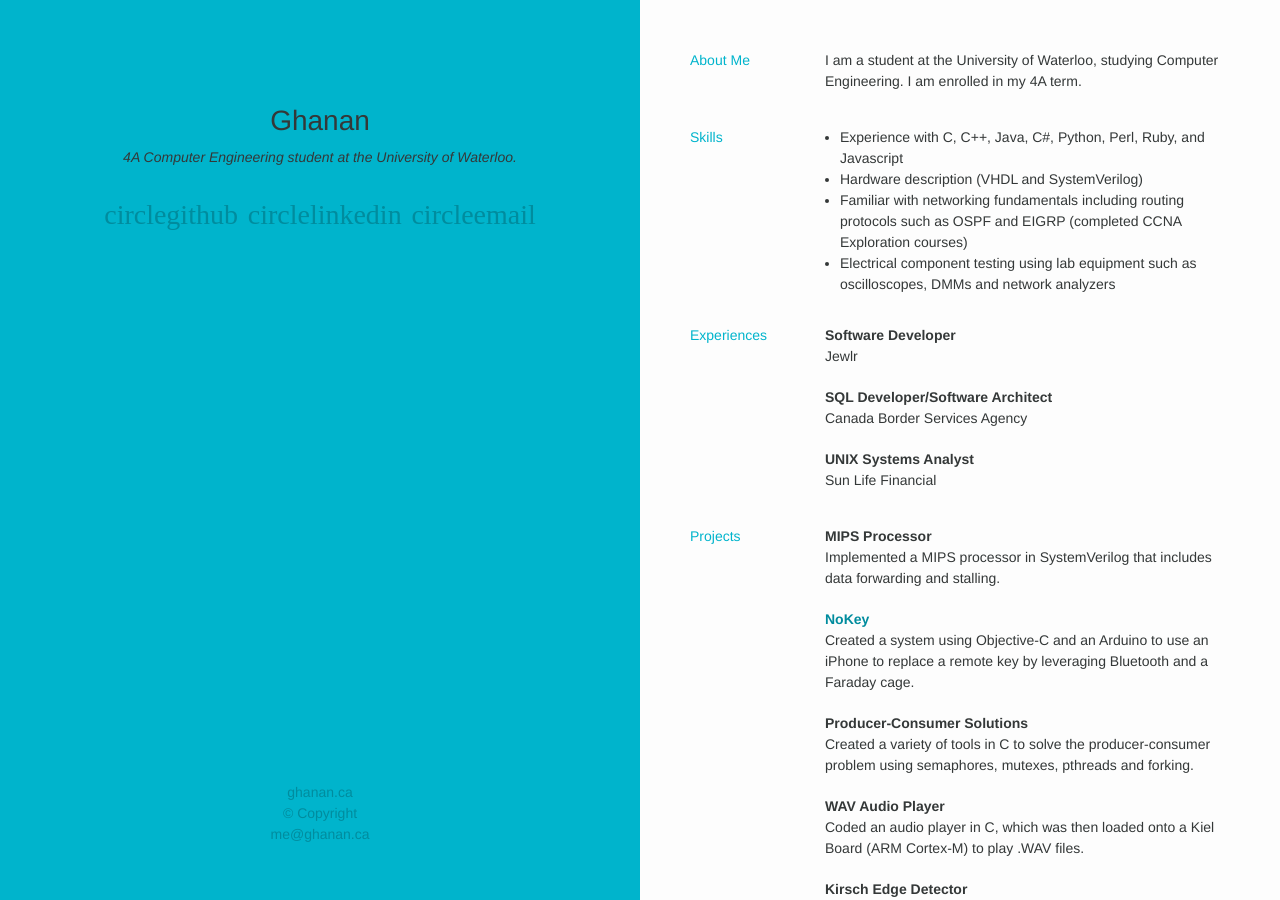
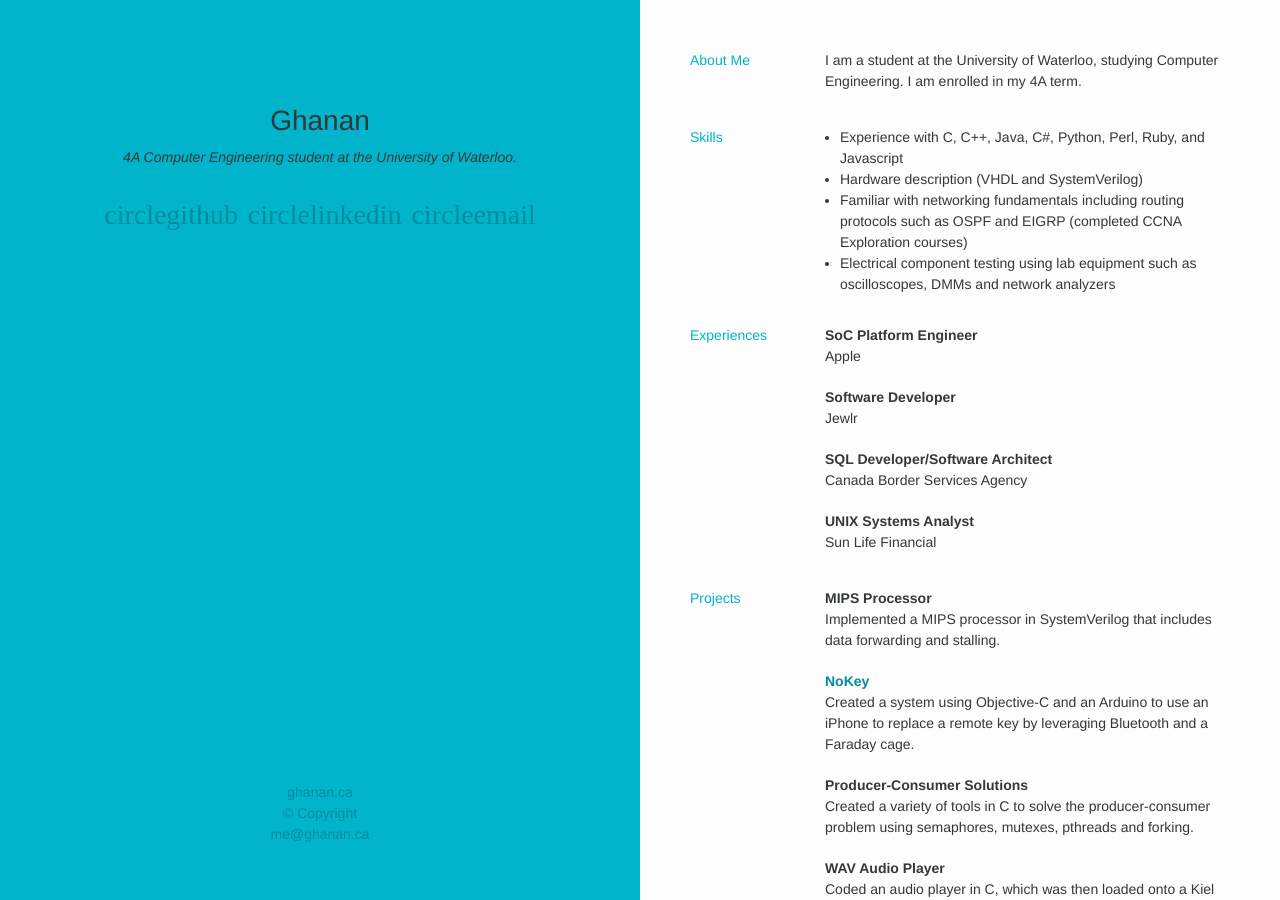
Before and after one commit to ghananigans/ghanan94.github.io, a Jekyll site: the page built from index.html, in a window 1280 px wide and 900 px high. Built offline with Jekyll 4.4.1, drawn with Linux system fonts in a browser that asks for light colours; some web fonts are replaced.

Commit message:
Added SoC PLatform Engineering position at Apple

```diff
--- a/index.html
+++ b/index.html
@@ -33,6 +33,11 @@ layout: default
       </div>
 
       <div class="section-content">
+        <div class="item">
+          <b>SoC Platform Engineer</b>
+          <p>Apple</p>
+        </div>
+
         <div class="item">
           <b>Software Developer</b>
           <p>Jewlr</p>
```
